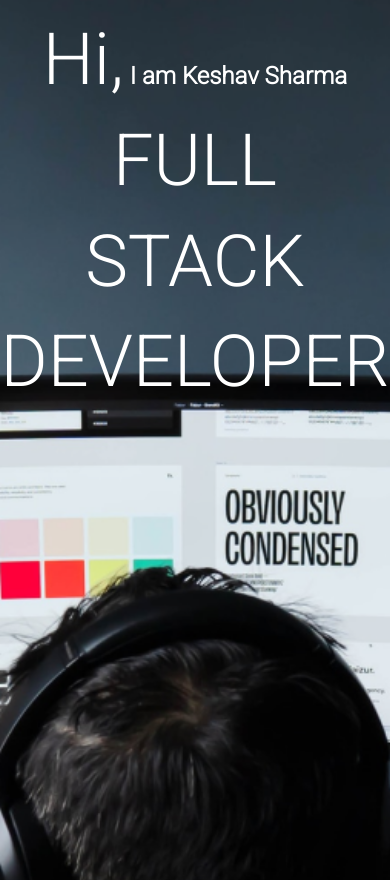
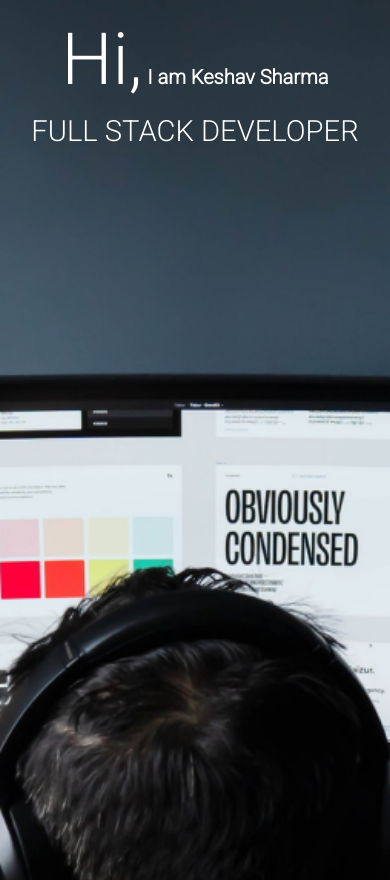
Before and after one commit to branded1234/Developer-Landing-Page, a plain HTML site: page index.html in a window 390 px wide. Shown: the top 880 px of the page. Drawn offline with Linux system fonts and the light colour scheme.

Commit message:
Update styles.css

```diff
--- a/styles.css
+++ b/styles.css
@@ -111,6 +111,12 @@ footer{
         padding: 10px 0;
         text-align: center;
     }
+    .text-container h1{
+        font-size: 1.825rem;
+    }
+    .text-container h2{
+        font-size: 1.25rem;
+    }
     .black-box h2{
         font-size: 32px;
     }
@@ -121,13 +127,17 @@ footer{
     .bottom_section {
         flex-direction: column;
     }
-    h1 {
-        font-size: 32px;
+    .contact {
+        width: 50%;
+    }
+    .about p,.text-content{
+        font-size: 0.8rem;
     }
     .about h2 , .contact h2{
         font-size: 32px;
     }
     .lg-context{
-        font-size: 20px;
+        font-size: 0.9rem;
     }
+
 }
```
